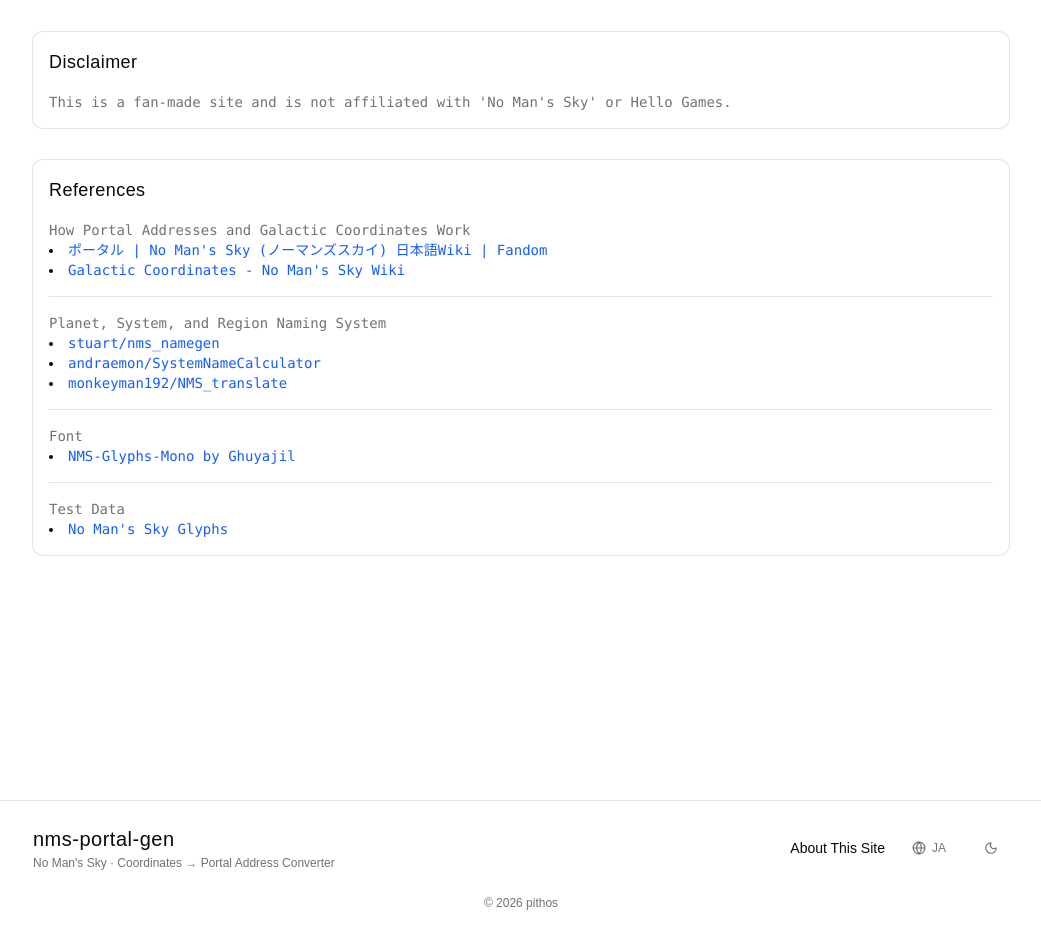
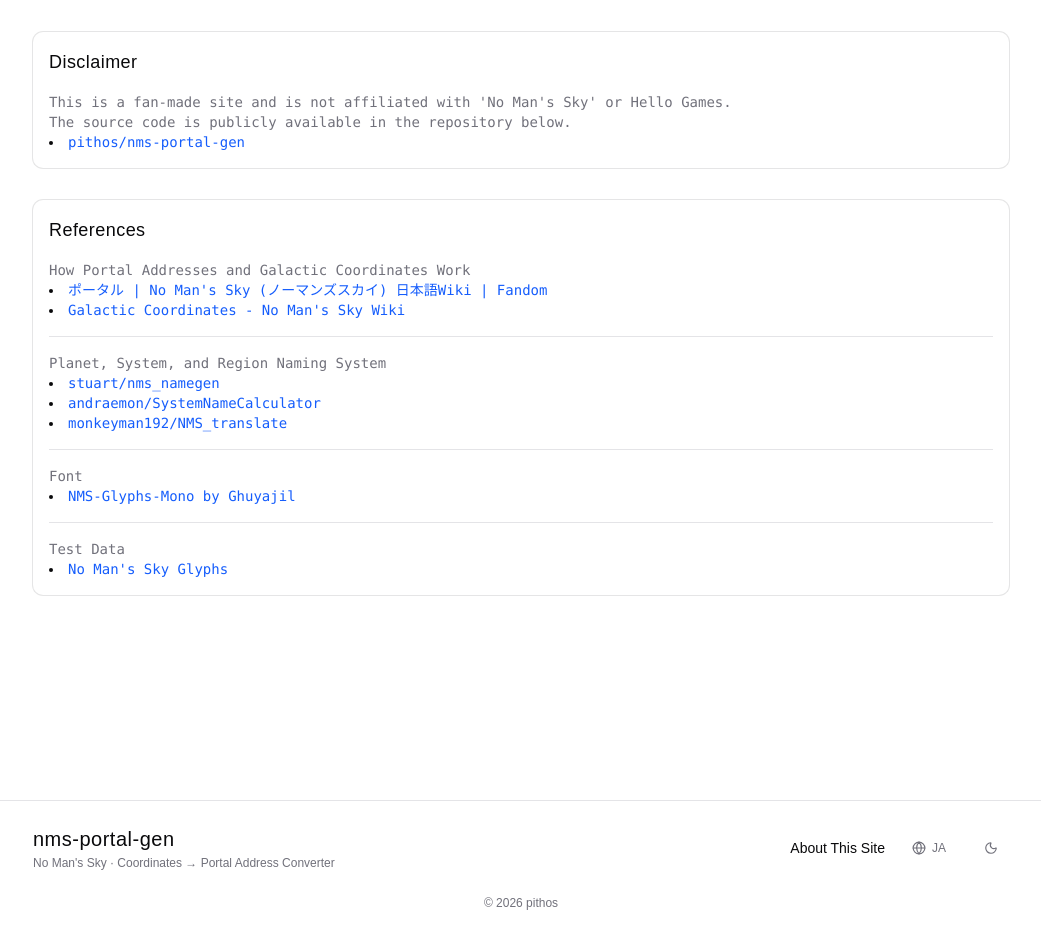
Before and after one commit to pithos-day/nms-portal-gen, a React (Vite) app: page /about in a window 1280 px wide. Shown: the whole page, without its empty margins (119-1160 px from the left). Built offline with nearby package versions, Linux system fonts and the light colour scheme.

Commit message:
update App.tsx ソースコードのURLを追記

```diff
--- a/src/App.tsx
+++ b/src/App.tsx
@@ -719,6 +719,8 @@
                 </CardHeader>
                 <CardContent>
                   <p className="text-muted-foreground text-sm">{t('about.disclaimerText')}</p>
+                  <p className="text-muted-foreground text-sm">{t('about.sourceCode')}</p>
+                  <ListedUrl text="pithos/nms-portal-gen" url="https://codeberg.org/pithos/nms-portal-gen" />
                 </CardContent>
               </Card>
             </section>
--- a/src/i18n/en.ts
+++ b/src/i18n/en.ts
@@ -47,6 +47,7 @@
   // About page
   'about.disclaimer': 'Disclaimer',
   'about.disclaimerText': "This is a fan-made site and is not affiliated with 'No Man's Sky' or Hello Games.",
+  'about.sourceCode': 'The source code is publicly available in the repository below.',
   'about.references': 'References',
   'about.ref.portalCoords': 'How Portal Addresses and Galactic Coordinates Work',
   'about.ref.namingSystem': 'Planet, System, and Region Naming System',
--- a/src/i18n/ja.ts
+++ b/src/i18n/ja.ts
@@ -47,6 +47,7 @@
   // About page
   'about.disclaimer': '免責事項',
   'about.disclaimerText': "当サイトはファンサイトであり、『No Man's Sky』及びHello Gamesとは一切関係ありません。",
+  'about.sourceCode': 'ソースコードは下記リポジトリで公開されています。',
   'about.references': '参考資料',
   'about.ref.portalCoords': 'ポータルアドレス及び銀河座標の仕組み',
   'about.ref.namingSystem': '惑星・星系・エリアの命名システム',
```
